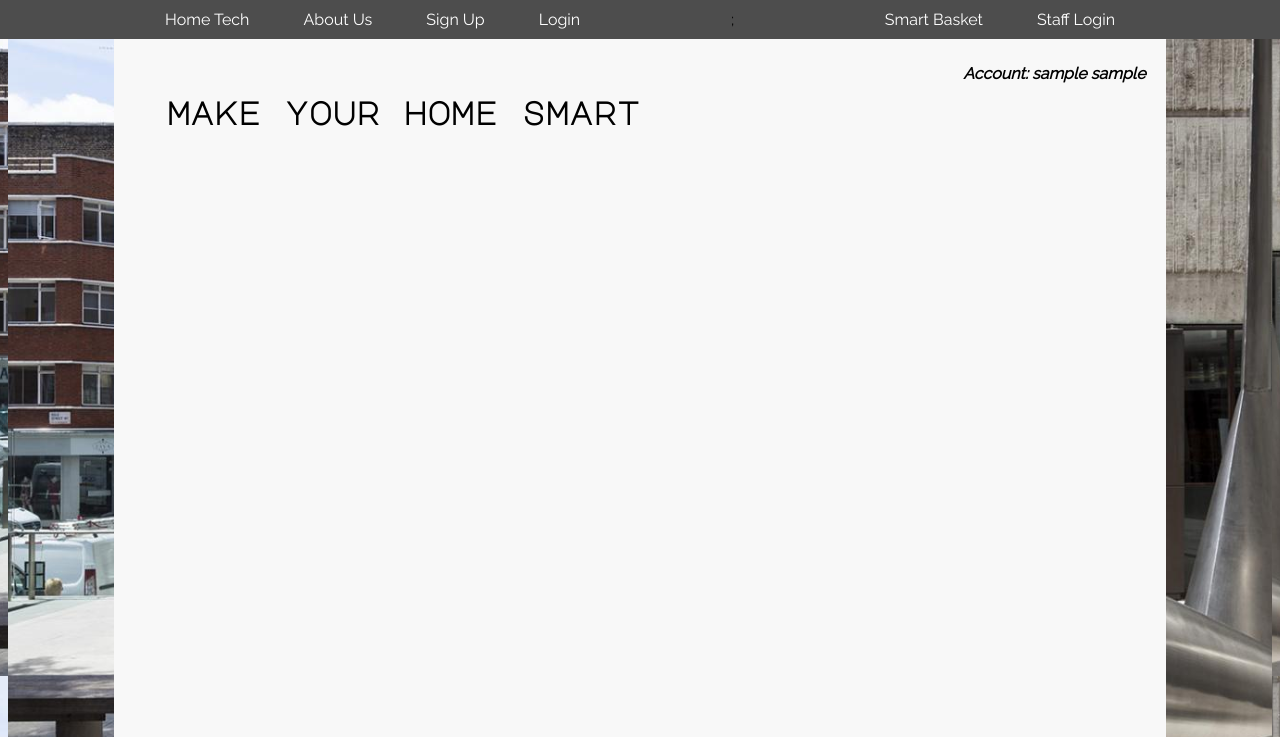
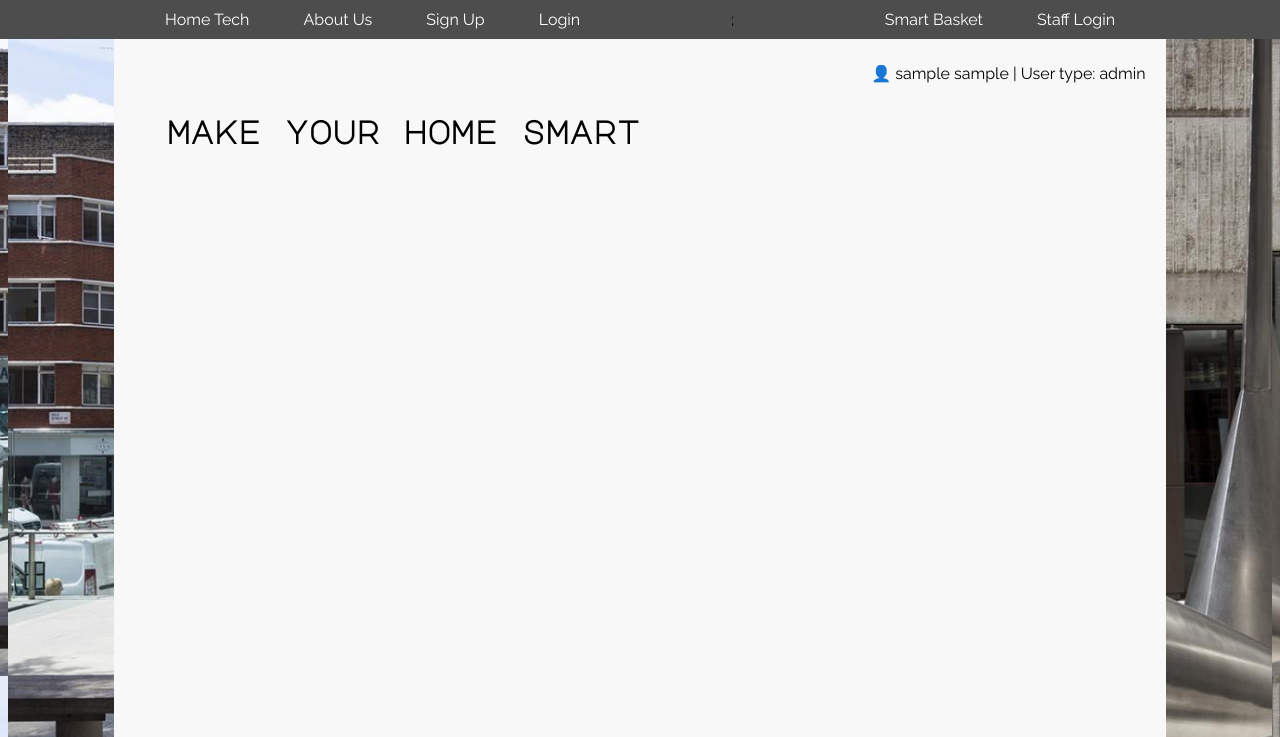
Before and after one commit to MalinthaSamarasinghe/homteq, a PHP site: page /index.php in a window 1280 px wide. Shown: the part 124-861 px from the top of the page. Run offline with PHP 8.4, Linux system fonts and the light colour scheme; the visitor is signed in with stand-in values (Sample User, id 1); data that the repository does not hold is empty.

Commit message:
Updated detectlogin.php file by Malintha

```diff
--- a/detectlogin.php
+++ b/detectlogin.php
@@ -4,7 +4,7 @@
 if (isset($_SESSION['userid']))
 {
 	//display first name and surname on the right hand-side, right under the navigation bar
-	echo "<p style='float: right'><i><b>Account: ".$_SESSION['fname']." ".$_SESSION['sname']."</b></i></p>";
+	echo "<p style='float: right'>👤 ".$_SESSION['fname']." ".$_SESSION['sname']." | User type: ".$_SESSION['usertype']."</p><br>";
 }
 
 ?>
```
